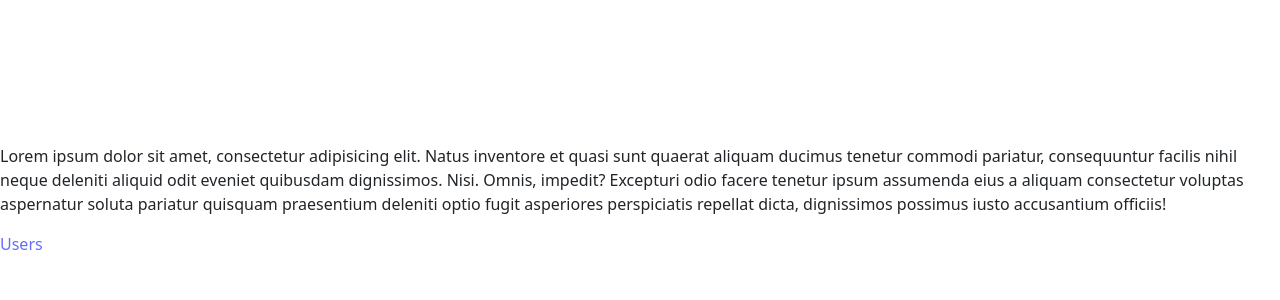
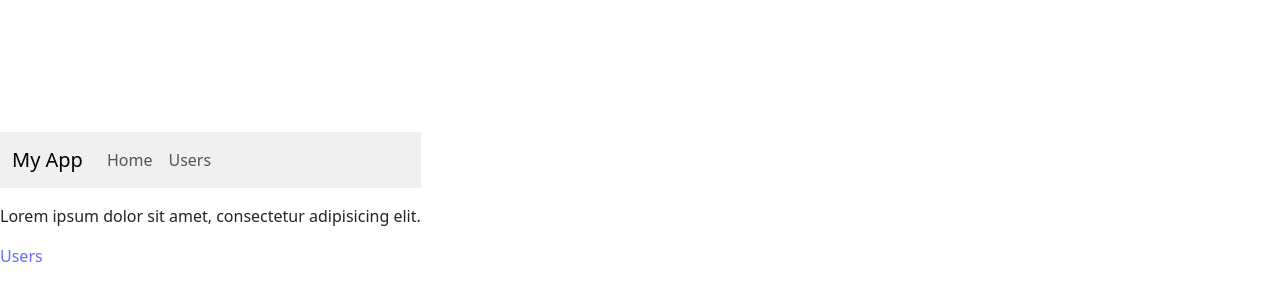
Before and after one commit to Revoj-a/react-query, a React (Vite) app in the folder react-query/: page / in a window 1280 px wide. Shown: the part 200-500 px from the top of the page. Built offline with nearby package versions, Linux system fonts and the light colour scheme.

Commit message:
implements nested routes

```diff
--- a/react-query/src/routing/HomePage.tsx
+++ b/react-query/src/routing/HomePage.tsx
@@ -3,16 +3,7 @@
 const HomePage = () => {
   return (
     <>
-      <p>
-        Lorem ipsum dolor sit amet, consectetur adipisicing elit. Natus
-        inventore et quasi sunt quaerat aliquam ducimus tenetur commodi
-        pariatur, consequuntur facilis nihil neque deleniti aliquid odit eveniet
-        quibusdam dignissimos. Nisi. Omnis, impedit? Excepturi odio facere
-        tenetur ipsum assumenda eius a aliquam consectetur voluptas aspernatur
-        soluta pariatur quisquam praesentium deleniti optio fugit asperiores
-        perspiciatis repellat dicta, dignissimos possimus iusto accusantium
-        officiis!
-      </p>
+      <p>Lorem ipsum dolor sit amet, consectetur adipisicing elit.</p>
       <Link to="/users">Users</Link>
     </>
   );
--- /dev/null
+++ b/react-query/src/routing/Layout.tsx
@@ -0,0 +1,16 @@
+import React from "react";
+import NavBar from "./NavBar";
+import { Outlet } from "react-router-dom";
+
+const Layout = () => {
+  return (
+    <>
+      <NavBar />
+      <div id="main">
+        <Outlet />
+      </div>
+    </>
+  );
+};
+
+export default Layout;
--- /dev/null
+++ b/react-query/src/routing/NavBar.tsx
@@ -0,0 +1,33 @@
+import React from "react";
+import { Link } from "react-router-dom";
+
+const NavBar = () => {
+  return (
+    <nav
+      className="navbar navbar-expand-lg"
+      style={{ background: "#f0f0f0", marginBottom: "1rem" }}
+    >
+      <div className="container-fluid">
+        <a className="navbar-brand" href="#">
+          My App
+        </a>
+        <div className="collapse navbar-collapse" id="navbarNav">
+          <ul className="navbar-nav">
+            <li className="nav-item">
+              <Link to="/" className="nav-link">
+                Home
+              </Link>
+            </li>
+            <li className="nav-item">
+              <Link to="/users" className="nav-link">
+                Users
+              </Link>
+            </li>
+          </ul>
+        </div>
+      </div>
+    </nav>
+  );
+};
+
+export default NavBar;
--- a/react-query/src/routing/UserDetailsPage.tsx
+++ b/react-query/src/routing/UserDetailsPage.tsx
@@ -1,6 +1,10 @@
 import React from "react";
+import { useParams, useSearchParams } from "react-router-dom";
 
 const UserDetailsPage = () => {
+  const params = useParams();
+  const [searchParams, setSearchParams] = useSearchParams();
+
   return <h1>User</h1>;
 };
 
--- a/react-query/src/routing/routes.tsx
+++ b/react-query/src/routing/routes.tsx
@@ -3,12 +3,18 @@
 import ContactPage from "./ContactPage";
 import UserListPage from "./UserListPage";
 import UserDetailsPage from "./UserDetailsPage";
+import Layout from "./Layout";
 
 const router = createBrowserRouter([
-  { path: "/", element: <HomePage /> },
-  { path: "/users", element: <UserListPage /> },
-  { path: "/users/:id", element: <UserDetailsPage /> },
-  { path: "/contact", element: <ContactPage /> },
+  {
+    path: "/",
+    element: <Layout />,
+    children: [
+      { index: true, element: <HomePage /> },
+      { path: "users", element: <UserListPage /> },
+      { path: "users/:id", element: <UserDetailsPage /> },
+    ],
+  },
 ]);
 
 export default router;
```
